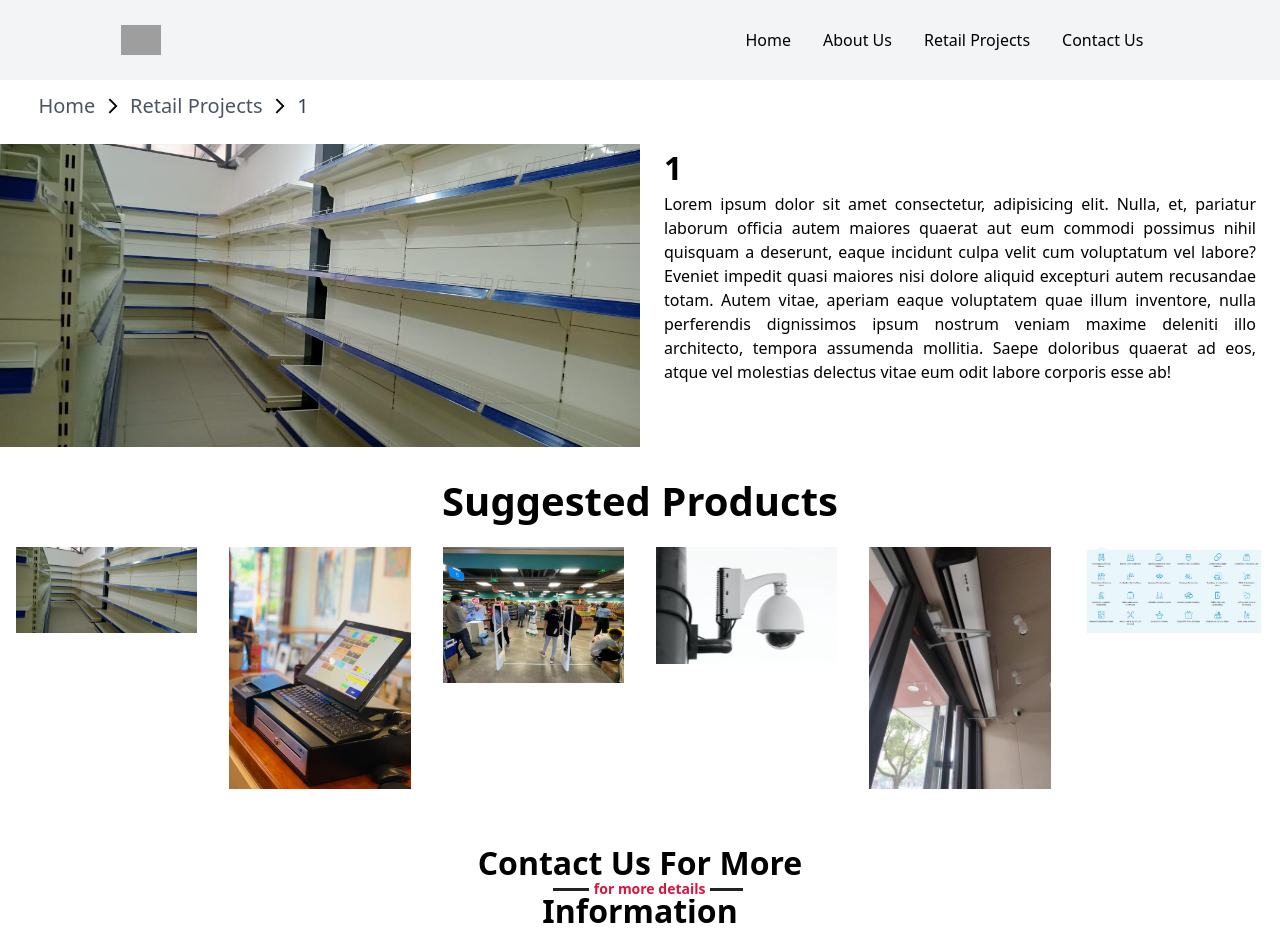
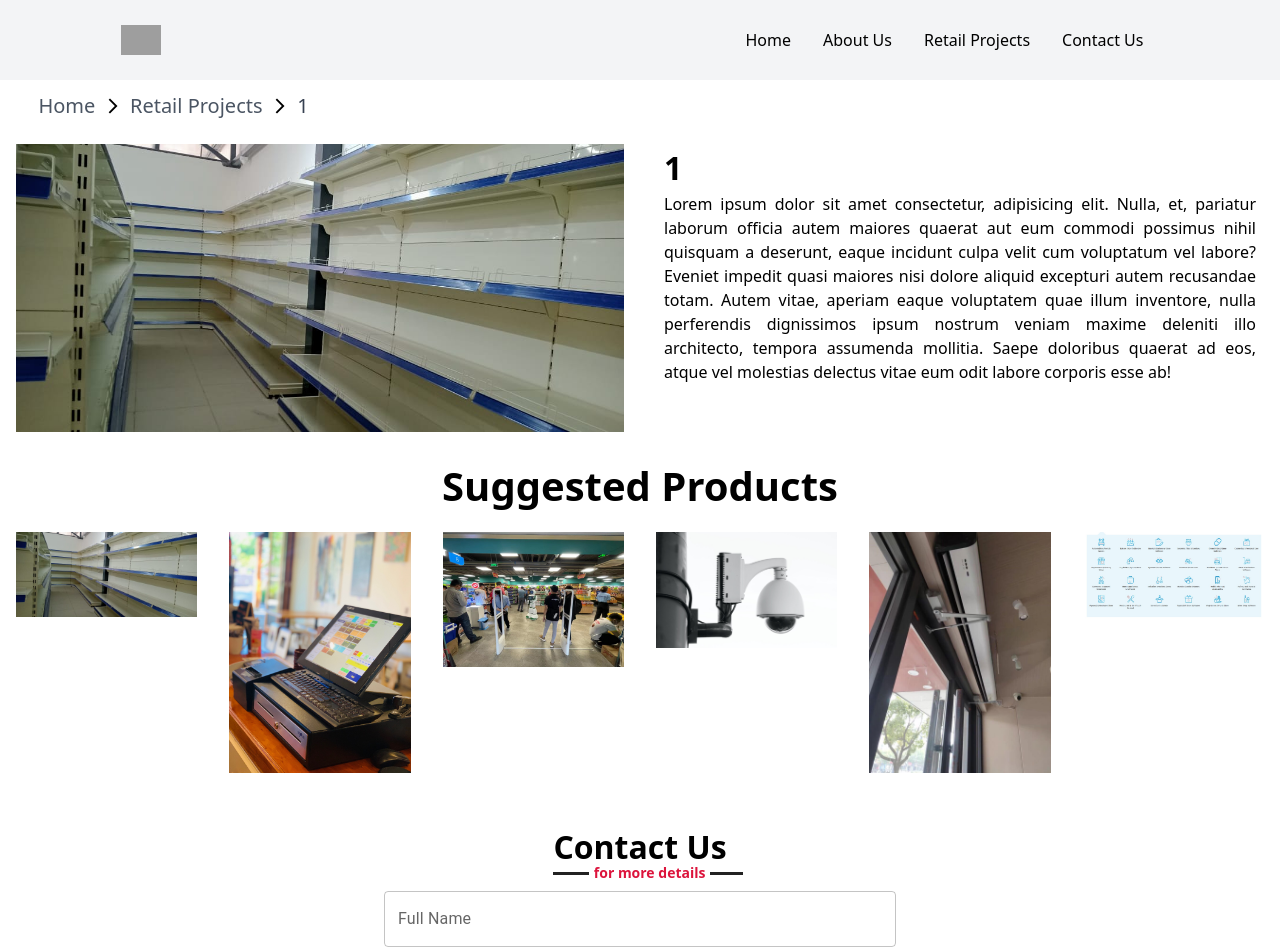
Before and after one commit to iam-vishal-ydv/Sensor-TS, a React (Vite) app: page /Sensor-TS/retail-projects/singleproduct/1 in a window 1280 px wide. Shown: the top 952 px of the page. Built offline with nearby package versions, Linux system fonts and the light colour scheme; grey boxes are pictures that could not be loaded.

Commit message:
changes done

```diff
--- a/src/Components/Retail Projects/SingleProduct.jsx
+++ b/src/Components/Retail Projects/SingleProduct.jsx
@@ -24,7 +24,7 @@ export default function SingleProduct() {
     <>
     <div className=' pt-3 path'><Link className='text-xl text-gray-600' to='/Sensor-TS/'>Home</Link>&nbsp;&nbsp; <ArrowForwardIosIcon sx={{fontSize:'18px'}}/>&nbsp;&nbsp;<Link className='text-xl text-gray-600' to='/Sensor-TS/retail-projects'>Retail Projects</Link> &nbsp;&nbsp; <ArrowForwardIosIcon sx={{fontSize:'18px'}}/>&nbsp;&nbsp;<span className='text-xl text-gray-700'>{id}</span></div>
     <Grid container py={3}>
-        <Grid item md={6}>
+        <Grid item md={6} className='px-4'>
             <img src={img1} alt="" className='' />
         </Grid>
         <Grid item md={6} px={3}>
@@ -34,7 +34,7 @@ export default function SingleProduct() {
         <Grid item md={12} pt={3}>
         <h1 className='about-product-heading1 text-center'>Suggested Products</h1>
         <Grid container py={2}>
-            <Grid item md={2} sm={3} xs={6} px={2}><img src={img1} className='img' alt="" /></Grid>
+            <Grid item md={2} sm={3} xs={6} px={2}><div className='img'><img src={img1}  alt="" /></div></Grid>
             <Grid item md={2} sm={3} xs={6} px={2}><img src={img2} className='img' alt="" /></Grid>
             <Grid item md={2} sm={3} xs={6} px={2}><img src={img3} className='img' alt="" /></Grid>
             <Grid item md={2} sm={3} xs={6} px={2}><img src={img4} className='img' alt="" /></Grid>
@@ -44,7 +44,7 @@ export default function SingleProduct() {
         </Grid>
     </Grid>
      <div className='contact_container'>
-        <h1 className='about-product-heading text-center pb-5'>Contact Us For More Information</h1>
+        <h1 className='about-product-heading text-center pb-5'>Contact Us</h1>
     <ContactFields/>
     </div>
     </>
```
